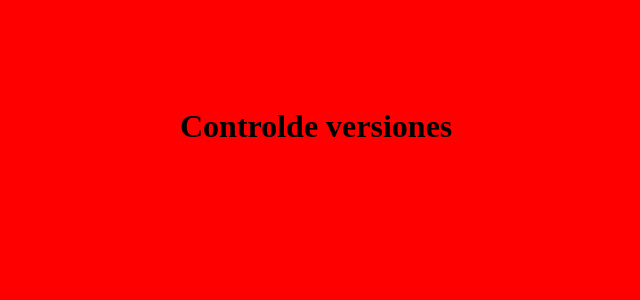
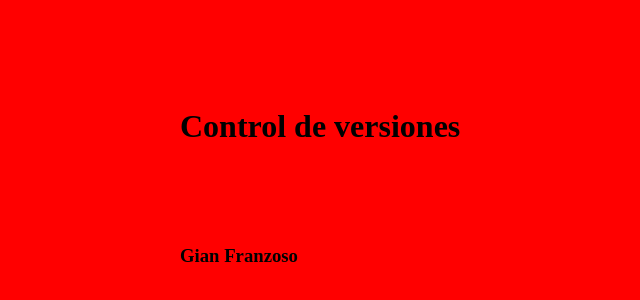
Before and after one commit to kevinveliz121/TP_SO_I4_Equipo_114, a plain HTML site: page index.html in a window 1280 px wide. Shown: the part 92-392 px from the top of the page, without its empty margins (120-760 px from the left). Drawn offline with Linux system fonts and the light colour scheme.

Commit message:
ALFA commit N y Ap

```diff
--- a/index.html
+++ b/index.html
@@ -7,6 +7,7 @@
     <link rel="stylesheet" type="text/css" href="estilo.css">
     </head>
     <body>
-        <h1>Controlde versiones</h1>
+        <h1>Control de versiones</h1>
+        <h3>Gian Franzoso</h3>
     </body>
 </html>
```
